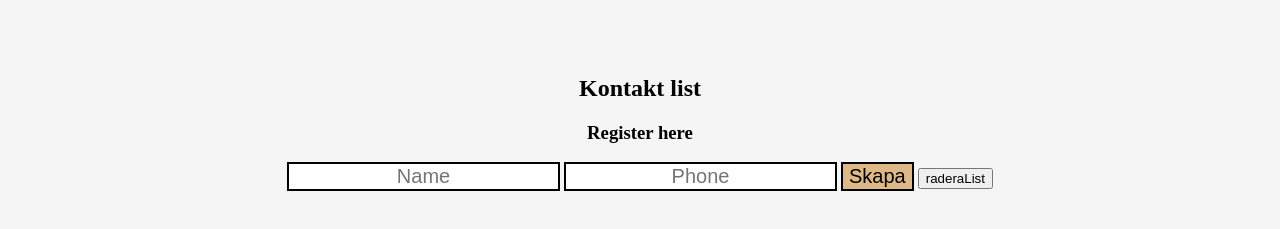
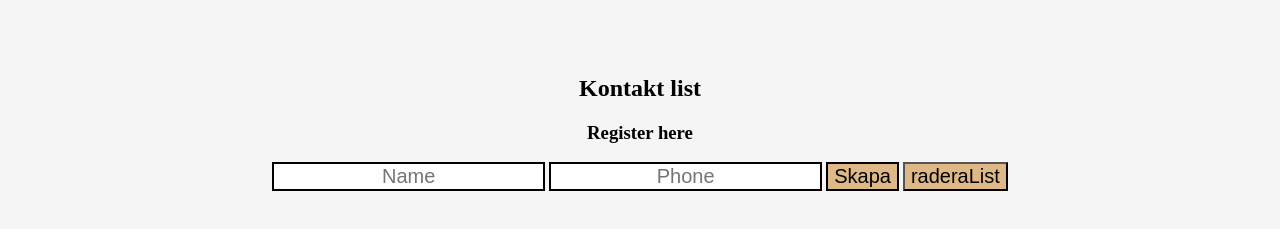
Before and after one commit to msharif123/Kunskap-kontroll, a plain HTML site: page index.html in a window 1280 px wide. Shown: the part 79-308 px from the top of the page. Drawn offline with Linux system fonts and the light colour scheme.

Commit message:
added background-colorf for RaderaList button and fontsize

```diff
--- a/style.css
+++ b/style.css
@@ -58,5 +58,9 @@ h3{
 color: black;
 text-align: center;
 
+}
 
+#raderaList{
+    background-color: burlywood;
+    font-size: 20px;
 }
```
